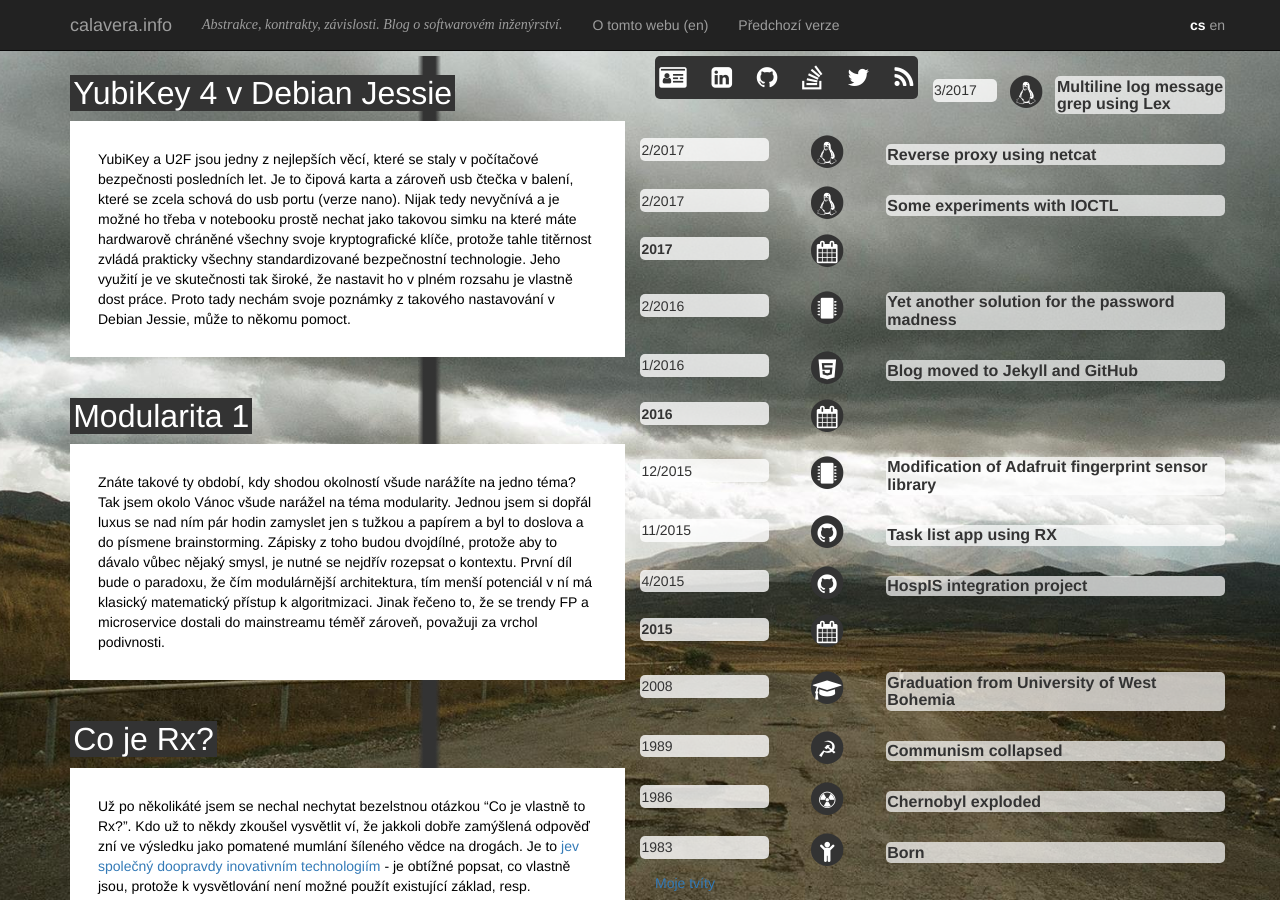
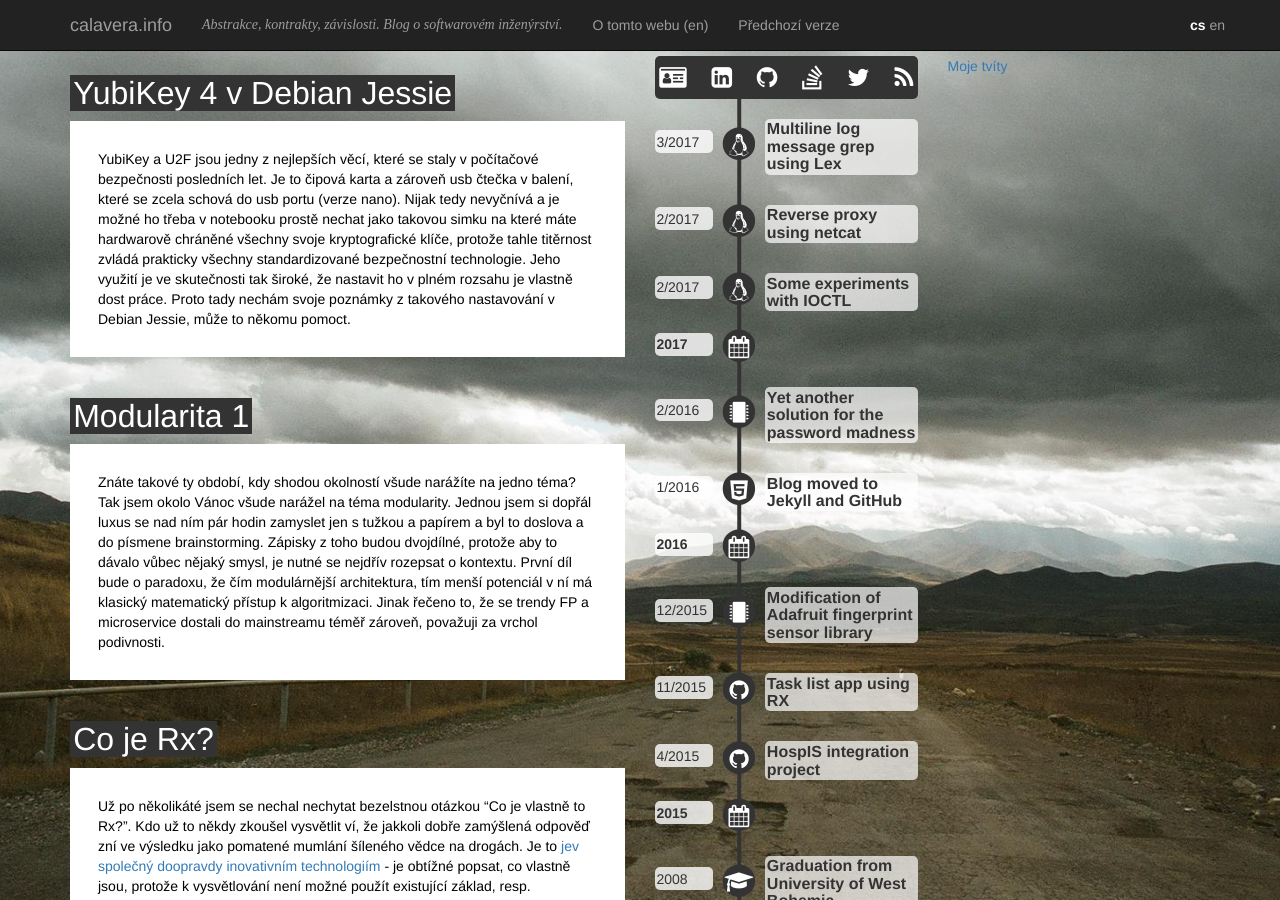
Before and after one commit to calaveraInfo/calaveraInfo.github.io, a Jekyll site: the page built from v3/cs/blog.html, in a window 1280 px wide and 900 px high. Built offline with Jekyll 4.4.1, drawn with Linux system fonts in a browser that asks for light colours; nearby versions of some CDN libraries; comment, search, counter and statistics services are not loaded.

Commit message:
Oprava umisteni koncu sekce

```diff
--- a/v3/cs/blog.html
+++ b/v3/cs/blog.html
@@ -35,8 +35,8 @@ layout: default
         <li><a href="https://twitter.com/calaverainfo" title="Můj Twitter profil">&#xf099;</a></li>
         <li><a href="/v3/rss.xml" title="RSS tohoto blogu">&#xf09e;</a></li>
       </ul>
+{% include cv.html %}
     </section>
-{% include cv.html %}
     <section class="col-md-3 col-sm-6 twitter" aria-describedby="twitter-title">
       <h2 class="assistive" id="twitter-title">Twitter</h2>
       <a class="twitter-timeline" href="https://twitter.com/calaverainfo">Moje tvíty</a>
--- a/v3/en/blog.html
+++ b/v3/en/blog.html
@@ -38,8 +38,8 @@ layout: default
         <li><a href="https://twitter.com/calaverainfo" title="My Twitter profile">&#xf099;</a></li>
         <li><a href="/v3/rss.xml" title="RSS feed of this blog">&#xf09e;</a></li>
       </ul>
+{% include cv.html %}
     </section>
-{% include cv.html %}
     <section class="col-md-3 col-sm-6 twitter" aria-describedby="twitter-title">
       <h2 class="assistive" id="twitter-title">Twitter</h2>
       <a class="twitter-timeline" href="https://twitter.com/calaverainfo">My tweets</a>
```
